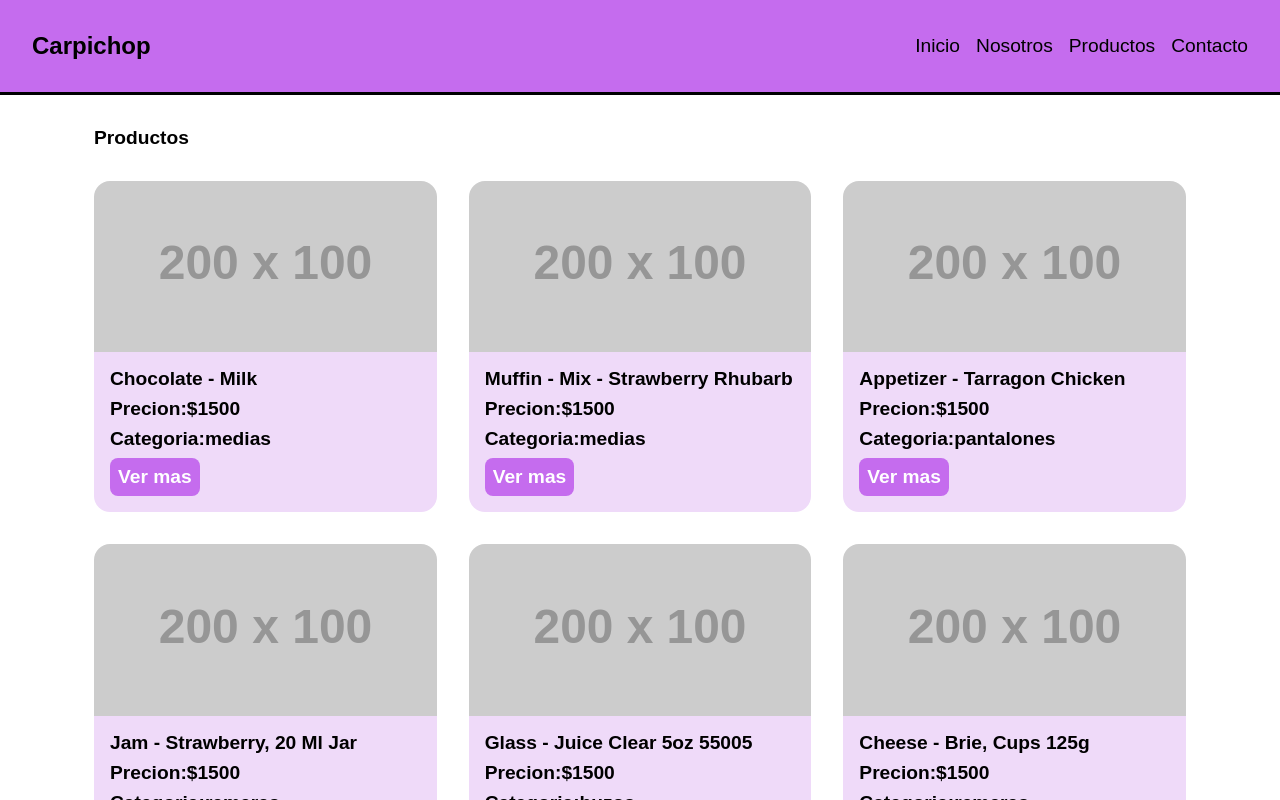
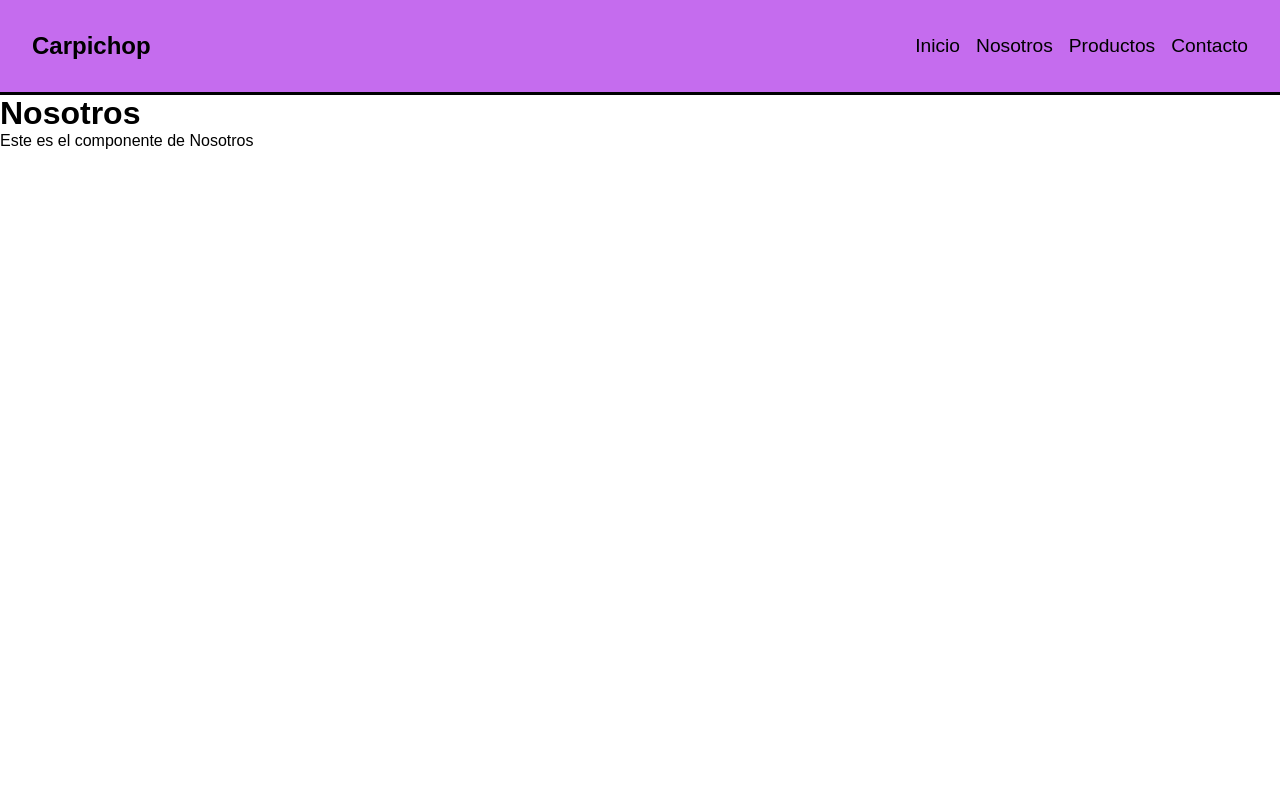
Before and after one commit to jozeluin/Carpi_proyecto, a React app: page /nosotros in a window 1280 px wide. Shown: the top 800 px of the page. Built offline with nearby package versions, Linux system fonts and the light colour scheme; the HTML template or start-up script is replaced by a standard one.

Commit message:
Colocamos sistema de Routado. Conseguimos que vaya a ItemDetail pero siempre al mismo

```diff
--- a/package.json
+++ b/package.json
@@ -11,7 +11,8 @@
   },
   "dependencies": {
     "react": "^19.1.1",
-    "react-dom": "^19.1.1"
+    "react-dom": "^19.1.1",
+    "react-router-dom": "^7.9.3"
   },
   "devDependencies": {
     "@eslint/js": "^9.36.0",
--- a/src/App.jsx
+++ b/src/App.jsx
@@ -2,16 +2,23 @@ import "./App.css";
 import ItemListContainer from "./components/ItemListContainer";
 import Nabvar from "./components/Nabvar";
 import ItemDetailContainer from "./components/ItemDetailContainer";
-
-
+import { BrowserRouter, Route, Routes } from "react-router-dom";
+import Nosotros from "./components/Nosotros";
 
 function App() {
-  return <div>
-    <Nabvar/>
-    <ItemListContainer/>
-    <ItemDetailContainer itemId={2}/>
+  return (
+    <div>
+      <BrowserRouter>
+        <Nabvar />
+        <Routes>
+          <Route path="/" element={<ItemListContainer />} />
+          <Route path="/item" element={<ItemDetailContainer itemId={2} />} />
+          <Route path="/nosotros" element={<Nosotros />} />
+        </Routes>
 
-    </div>;
+      </BrowserRouter>
+    </div>
+  );
 }
 
 export default App;
--- a/src/components/Item.jsx
+++ b/src/components/Item.jsx
@@ -1,4 +1,5 @@
-import React from "react";
+
+import { Link } from "react-router-dom";
 
 const Item = ({ producto }) => {
   return (
@@ -8,7 +9,7 @@ const Item = ({ producto }) => {
         <h4>{producto.titulo}</h4>
         <p>Precion:${producto.precio}</p>
         <p>Categoria:{producto.categoria}</p>
-        <a className="ver-mas" href={`/item/${producto.id}`}>Ver mas</a>
+        <Link className="ver-mas" to={`/item`}>Ver mas</Link>
       </div>
     </div>
   );
--- a/src/components/ItemDetailContainer.jsx
+++ b/src/components/ItemDetailContainer.jsx
@@ -6,11 +6,12 @@ const ItemDetailContainer = ({ itemId }) => {
   const [item, setItem] = useState(null);
 
   useEffect(() => {
-    pedirItemPorId(itemId)
-        .then((res) => { setItem(res);});
-    }, []);
+    pedirItemPorId(itemId).then((res) => {
+      setItem(res);
+    });
+  }, [itemId]);
 
-  return <div>{item && <ItemDetail item={item}/>}</div>;
+  return <div>{item && <ItemDetail item={item} />}</div>;
 };
 
 export default ItemDetailContainer;
--- a/src/components/Nabvar.jsx
+++ b/src/components/Nabvar.jsx
@@ -1,33 +1,15 @@
 import React from "react";
+import { Link } from "react-router-dom";
 
 const Nabvar = () => {
   return (
     <nav className="navbar">
-      <a href="#" className="logo">
-        <h1>Carpichop</h1>
-      </a>
+      <Link to="/" className="logo"><h1>Carpichop</h1></Link>
       <ul className="menu">
-        <li>
-          <a className="menu-link" href="#">
-            Inicio
-          </a>
-        </li>
-        <li>
-          <a className="menu-link" href="#">
-            Nosotros
-          </a>
-        </li>
-        <li>
-          <a className="menu-link" href="#">
-            Productos
-          </a>
-        </li>
-        <li>
-          <a className="menu-link" href="#">
-            Contacto
-          </a>
-        </li>
-
+        <li><Link className="menu-link" to="/"> Inicio</Link></li>
+        <li><Link className="menu-link" to="nosotros">Nosotros</Link></li>
+        <li><Link className="menu-link" to="#">Productos</Link></li>
+        <li><Link className="menu-link" to="#">Contacto</Link></li>
       </ul>
     </nav>
   );
--- /dev/null
+++ b/src/components/Nosotros.jsx
@@ -0,0 +1,14 @@
+import React from 'react'
+
+const Nosotros = () => {
+  return (
+
+    <div>
+        <h1>Nosotros</h1>
+        Este es el componente de Nosotros
+    </div>
+
+  )
+}
+
+export default Nosotros
```
Also changed, not shown: 2 other files (tests, documents, lock files or other folders).
